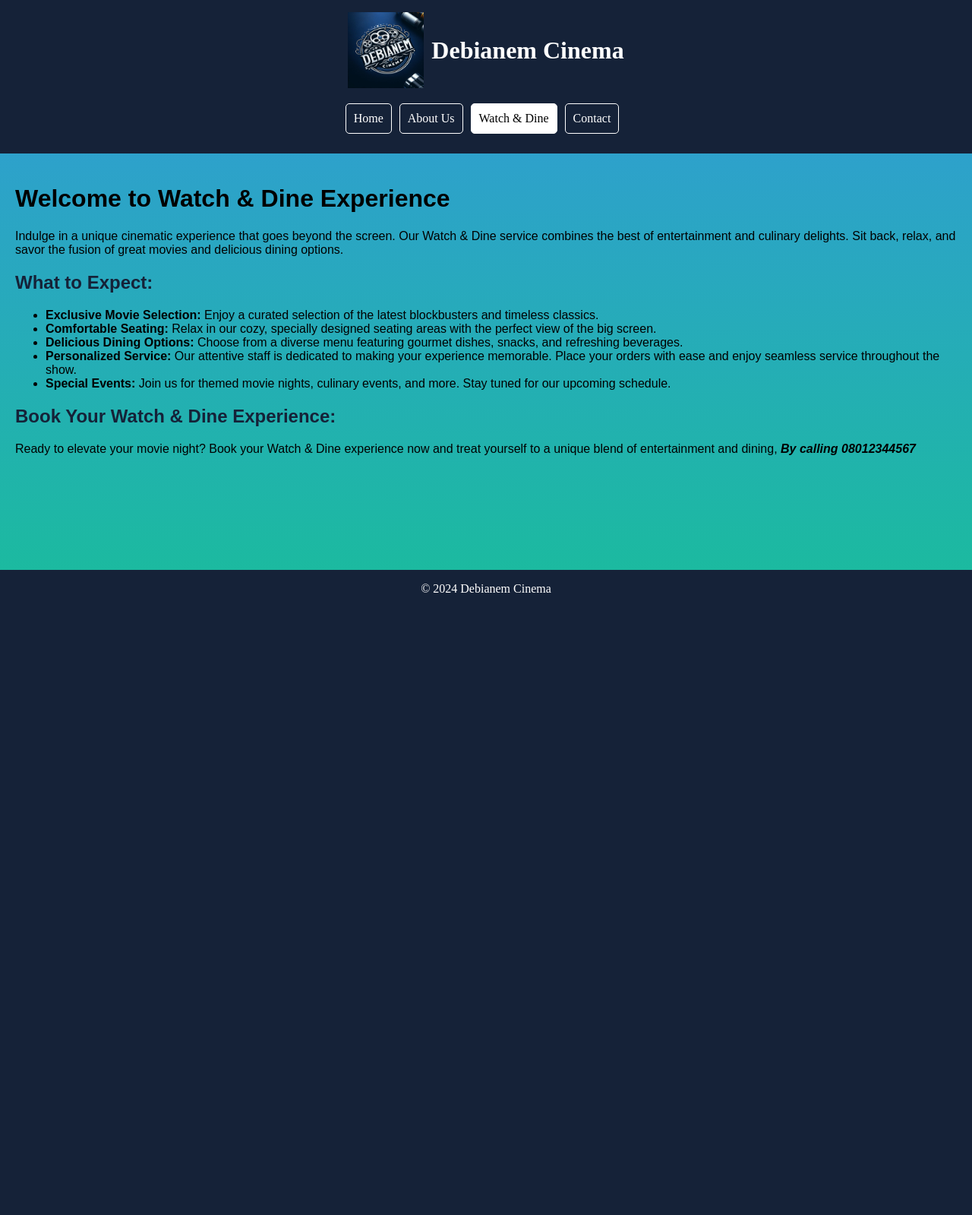
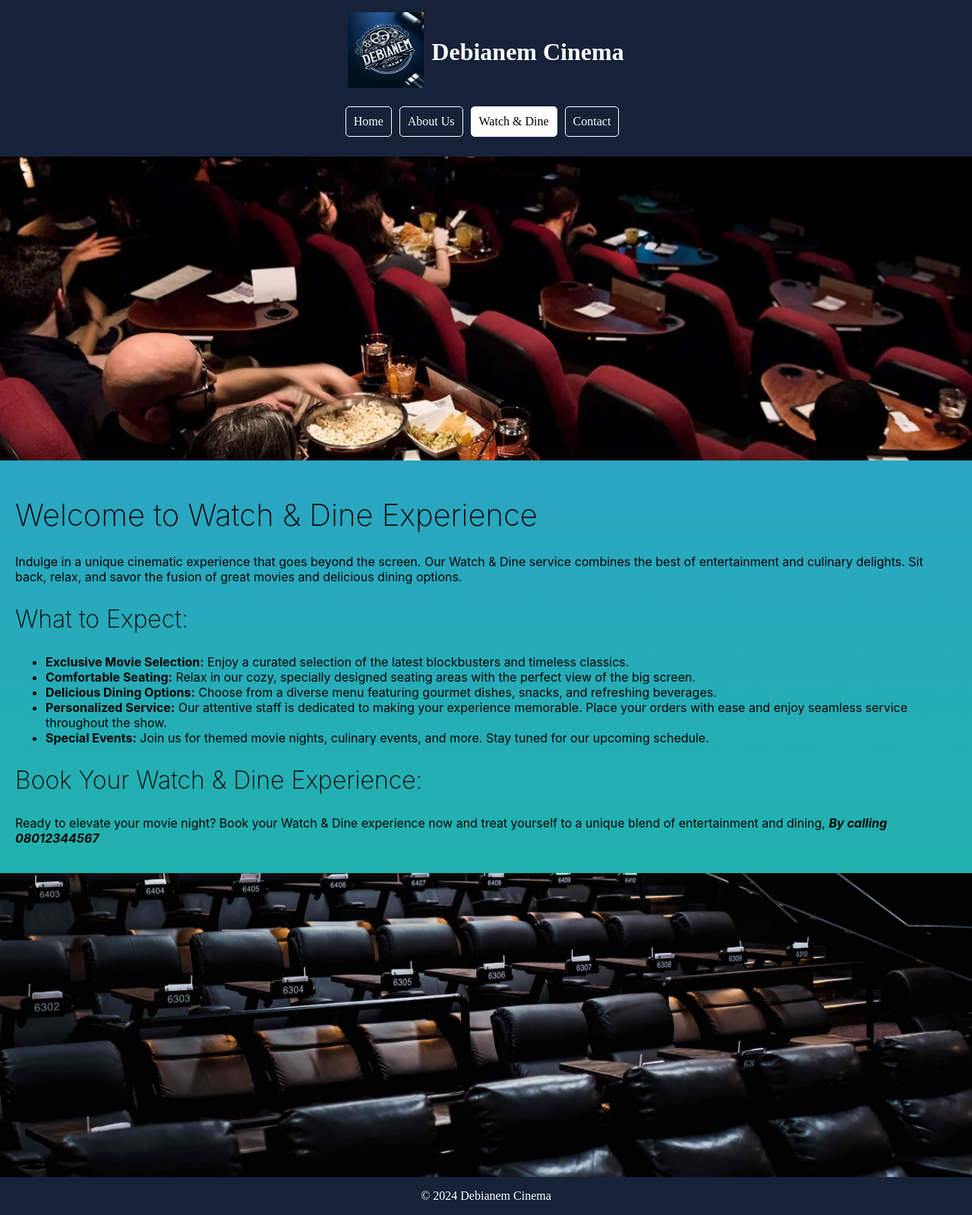
Before and after one commit to getbenjamin1/Cinema-Booking-System, a Flask app: page /watchanddine in a window 1280 px wide. Shown: the whole page at 76% size. Before the commit the page ends 780 px from the top, so only its background shows below. Run offline with Flask 3, Linux system fonts and the light colour scheme; parts of the project's set-up code (start-up, migrations or seed data) failed here and were passed over.

Commit message:
changes to About Us, Watch & Dine and small small changes all rounder
added home redirection to all pages logo, changes to fonts in movies details

```diff
--- a/templates/book.html
+++ b/templates/book.html
@@ -150,8 +150,10 @@
 <body>
     <header>
         <button class="button" onclick="window.history.back()">Back</button>
-        <div id = "logo-section">
-            <img src="{{ url_for('static', filename='logo.jpg') }}" alt="Debianem Cinema Logo">
+        <div id="logo-section">
+            <a href="{{ url_for('index') }}">
+                <img src="{{ url_for('static', filename='logo.jpg') }}" alt="Debianem Cinema Logo">
+            </a>
             <h1>Debianem Cinema</h1>
         </div>
     </header>
--- a/templates/watch+dine.html
+++ b/templates/watch+dine.html
@@ -17,6 +17,23 @@
             display: flex;
             flex-direction: column;
         }
+        .background-image-container {
+    background-image: url('static/watch+dine.jpg'); /* Replace with your image path */
+    background-size: cover; /* Cover ensures the image covers the whole area */
+    background-position: center center; /* Centers the image */
+    background-repeat: no-repeat; /* Prevents the image from repeating */
+    height: 400px; /* Set the height you desire */
+    position: relative; /* For positioning the text over the image */
+}
+.footer-image-container {
+    background-image: url('static/watch+dine3.jpg'); /* Replace with your image path */
+    background-size: cover; /* Cover ensures the image covers the whole area */
+    background-position: center center; /* Centers the image */
+    background-repeat: no-repeat; /* Prevents the image from repeating */
+    height: 400px; /* Set the height you desire */
+    position: relative;
+}
+
         .clearfix::after {
             content: "";
             display: table;
@@ -90,9 +107,9 @@
         max-width: 800px;
         margin: 0 auto;
         padding: 20px;
-        /*padding-top: 80px;*/
         width: 100%;
         box-sizing: border-box;
+
         }
 
         #movies {
@@ -206,10 +223,7 @@
             text-decoration: none; /* Remove the default underline for links */
         }
 
-        h2 {
-            color: #152238;
-            width: 100%;
-        }
+
         .home-button {
             color: #fff;
             text-decoration: none;
@@ -266,13 +280,31 @@
         }
         .main-content {
             padding: 20px;
+            font-family: 'Inter', sans-serif;
+            font-weight: extra-light;
+
         }
+        .main-content h1 {
+            font-family: 'Inter', sans-serif;
+            font-weight: 200;
+            /* Additional styling */
+             font-size: 2.5em;
+            }
+        .main-content h2 {
+            font-family: 'Inter', sans-serif;
+            font-weight: 200;
+            /* Additional styling */
+            font-size: 2em;
+        }
+
     </style>
 </head>
 <body>
     <header>
         <div id="logo-section">
-            <img src="{{ url_for('static', filename='logo.jpg') }}" alt="Debianem Cinema Logo">
+            <a href="{{ url_for('index') }}">
+                <img src="{{ url_for('static', filename='logo.jpg') }}" alt="Debianem Cinema Logo">
+            </a>
             <h1>Debianem Cinema</h1>
         </div>
         <nav>
@@ -284,6 +316,7 @@
             </div>
         </nav>
     </header>
+    <div class="background-image-container"></div>
     <!-- Content for watch and dine experience -->
     <div class="main-content">
         <h1>Welcome to Watch & Dine Experience</h1>
@@ -302,7 +335,8 @@
         <p>Ready to elevate your movie night? Book your Watch & Dine experience now and treat yourself to a unique blend of entertainment and dining, <b><i>By calling 08012344567</b></i></p>
 
     </div>
-
+    <div class="footer-image-container">
+    </div>
 </body>
 <footer>
     <a href="index.html">&copy; 2024 Debianem Cinema</a>
```
Also changed, not shown: templates/about.html (+35 -3 lines), templates/contact.html (+8 -5 lines), templates/index.html (+9 -4 lines), templates/movie.html (+9 -2 lines), static/meetTheTeam.jpg (added), static/watch+dine.jpg (added), static/watch+dine3.jpeg (added), static/watch+dine3.jpg (added), 2 other files.
